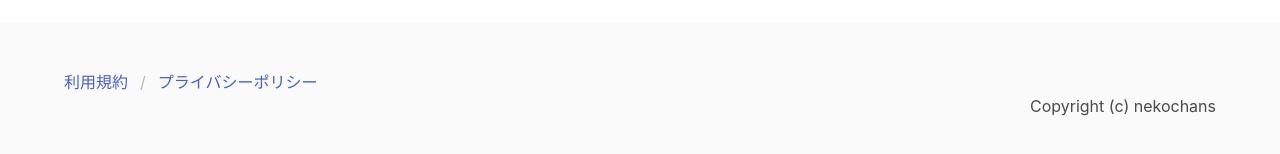
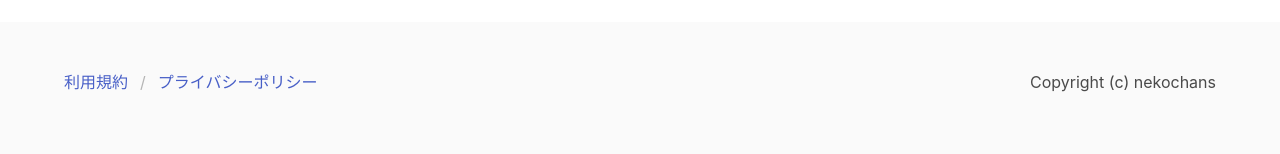
Before and after one commit to nekochans/lgtm-cat-frontend, a Next.js app: page / in a window 1280 px wide. Shown: the part 1082-1236 px from the top of the page. Built offline with nearby package versions, Linux system fonts and the light colour scheme; no server answers.

Commit message:
:recycle: #33 footerのメニューとコピーライトの位置が揃うようにスタイルを修正

```diff
--- a/src/components/Footer.tsx
+++ b/src/components/Footer.tsx
@@ -8,6 +8,7 @@ type Props = {
 const Footer: React.FC<Props> = ({ termsLink, privacyLink }: Props) => (
   <footer className="footer">
     <div className="container">
+      <nav className="level">
         <div className="level-left">
           <div className="level-item breadcrumb">
             <ul>
@@ -21,6 +22,7 @@ const Footer: React.FC<Props> = ({ termsLink, privacyLink }: Props) => (
             <p>Copyright (c) nekochans</p>
           </div>
         </div>
+      </nav>
     </div>
   </footer>
 );
```
Also changed, not shown: 1 other file (tests, documents, lock files or other folders). Lines whose indentation alone changed are shown as unchanged.
